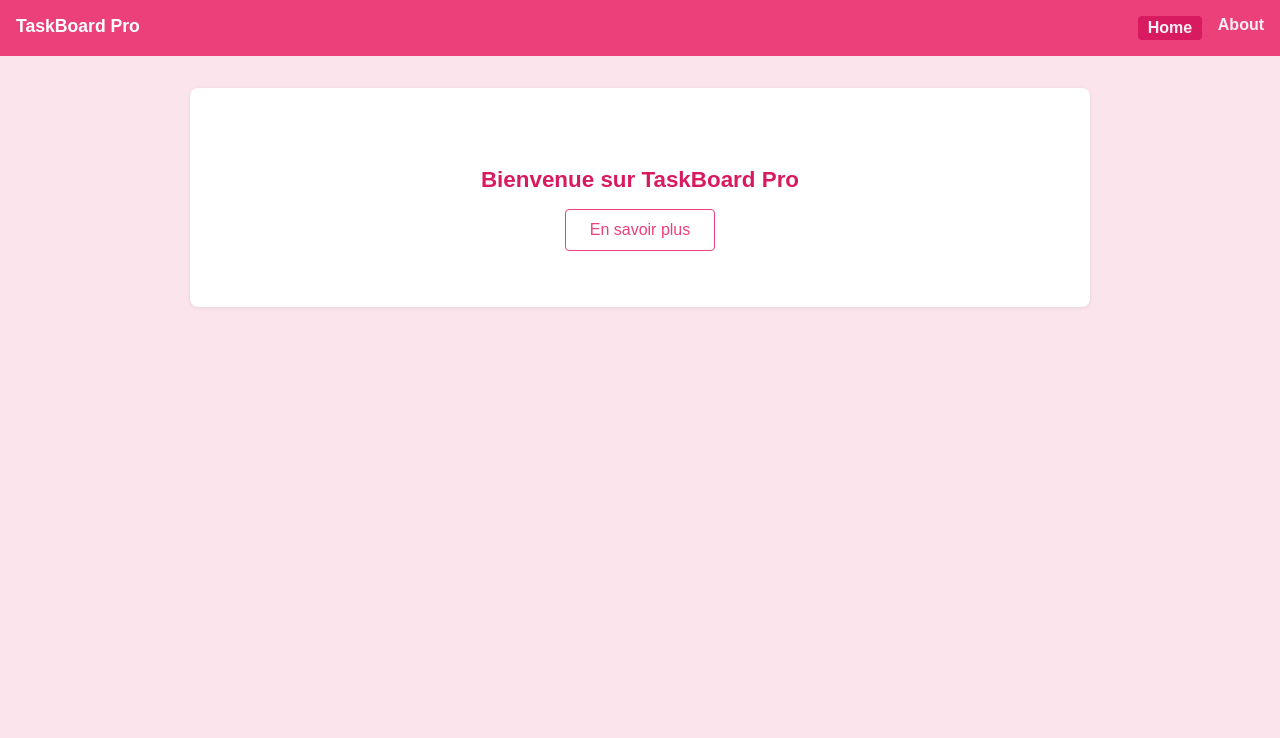
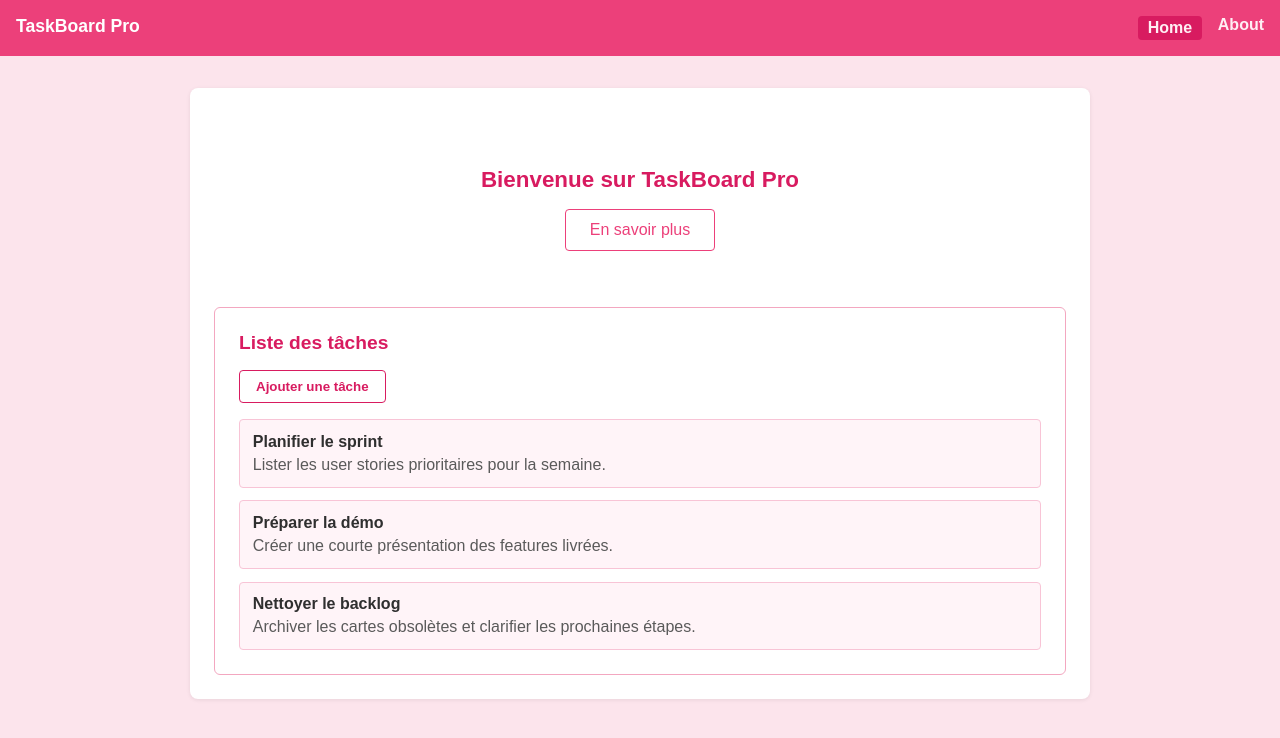
Before and after one commit to anais0704/TaskBoardPro, an Angular app: page / in a window 1280 px wide. Shown: the top 738 px of the page. Built offline with nearby package versions, Linux system fonts and the light colour scheme.

Commit message:
feat: BehaviorSubject

```diff
--- /dev/null
+++ b/src/app/core/services/task.service.ts
@@ -0,0 +1,34 @@
+import { Injectable } from '@angular/core';
+import { BehaviorSubject, Observable } from 'rxjs';
+
+@Injectable({
+  providedIn: 'root'
+})
+export class TaskService {
+  private tasks = [
+    { id: 1, title: 'Planifier le sprint', description: 'Lister les user stories prioritaires pour la semaine.' },
+    { id: 2, title: 'Préparer la démo', description: 'Créer une courte présentation des features livrées.' },
+    { id: 3, title: 'Nettoyer le backlog', description: 'Archiver les cartes obsolètes et clarifier les prochaines étapes.' }
+  ];
+
+  private readonly taskSubject = new BehaviorSubject([...this.tasks]);
+  readonly tasks$ = this.taskSubject.asObservable();
+
+  getTasks(): Observable<{ id: number; title: string; description: string }[]> {
+    return this.tasks$;
+  }
+
+  addTask(task: { id: number; title: string; description: string }): void {
+    this.tasks = [...this.tasks, task];
+    this.emitTasks();
+  }
+
+  removeTask(id: number): void {
+    this.tasks = this.tasks.filter((task) => task.id !== id);
+    this.emitTasks();
+  }
+
+  private emitTasks(): void {
+    this.taskSubject.next([...this.tasks]);
+  }
+}
--- a/src/app/home/home.component.html
+++ b/src/app/home/home.component.html
@@ -2,3 +2,5 @@
   <p class="hero__eyebrow">Bienvenue sur TaskBoard Pro</p>
   <a routerLink="/about" class="hero__cta">En savoir plus</a>
 </section>
+
+<app-task></app-task>
--- a/src/app/home/home.component.ts
+++ b/src/app/home/home.component.ts
@@ -1,11 +1,12 @@
 import { Component } from '@angular/core';
 import { CommonModule } from '@angular/common';
 import { RouterLink } from '@angular/router';
+import { TaskComponent } from '../task/task.component';
 
 @Component({
   selector: 'app-home',
   standalone: true,
-  imports: [CommonModule, RouterLink],
+  imports: [CommonModule, RouterLink, TaskComponent],
   templateUrl: './home.component.html',
   styleUrls: ['./home.component.scss']
 })
--- /dev/null
+++ b/src/app/task/task.component.html
@@ -0,0 +1,31 @@
+<section class="tasks-card">
+  <h2>Liste des tâches</h2>
+
+  <button type="button" class="tasks-card__toggle" (click)="toggleForm()">
+    {{ showForm ? 'Fermer le formulaire' : 'Ajouter une tâche' }}
+  </button>
+
+  <form *ngIf="showForm" (ngSubmit)="addTask()" class="tasks-card__form">
+    <input type="text" placeholder="Titre" [(ngModel)]="newTask.title" name="title" required />
+    <textarea
+      placeholder="Description"
+      [(ngModel)]="newTask.description"
+      name="description"
+      required
+    ></textarea>
+    <button type="submit">Enregistrer</button>
+  </form>
+
+  <ng-container *ngIf="tasks$ | async as tasks; else loading">
+    <ul>
+      <li *ngFor="let task of tasks">
+        <strong>{{ task.title }}</strong>
+        <p>{{ task.description }}</p>
+      </li>
+    </ul>
+  </ng-container>
+
+  <ng-template #loading>
+    <p class="tasks-card__loading">Chargement des tâches...</p>
+  </ng-template>
+</section>
--- /dev/null
+++ b/src/app/task/task.component.scss
@@ -0,0 +1,73 @@
+.tasks-card {
+  border: 1px solid #f3a7c0;
+  border-radius: 6px;
+  padding: 1.5rem;
+  margin-top: 1.5rem;
+  background: #fff;
+}
+
+.tasks-card h2 {
+  margin: 0 0 1rem;
+  color: #d81b60;
+  font-size: 1.2rem;
+}
+
+.tasks-card__toggle {
+  border: 1px solid #d81b60;
+  background: transparent;
+  color: #d81b60;
+  padding: 0.5rem 1rem;
+  border-radius: 4px;
+  font-weight: 600;
+  cursor: pointer;
+  margin-bottom: 1rem;
+}
+
+.tasks-card__form {
+  display: grid;
+  gap: 0.6rem;
+  margin-bottom: 1rem;
+}
+
+.tasks-card__form input,
+.tasks-card__form textarea {
+  border: 1px solid #f8c4d6;
+  border-radius: 4px;
+  padding: 0.6rem;
+  font: inherit;
+}
+
+.tasks-card__form button {
+  border: 1px solid #d81b60;
+  background: #d81b60;
+  color: #fff;
+  padding: 0.6rem;
+  border-radius: 4px;
+  font-weight: 600;
+  cursor: pointer;
+}
+
+.tasks-card ul {
+  list-style: none;
+  padding: 0;
+  margin: 0;
+  display: grid;
+  gap: 0.8rem;
+}
+
+.tasks-card li {
+  border: 1px solid #f8c4d6;
+  border-radius: 4px;
+  padding: 0.8rem;
+  background: #fff4f8;
+}
+
+.tasks-card li p {
+  margin: 0.3rem 0 0;
+  color: #5a5a5a;
+}
+
+.tasks-card__loading {
+  margin: 0;
+  color: #5a5a5a;
+}
--- /dev/null
+++ b/src/app/task/task.component.ts
@@ -0,0 +1,33 @@
+import { Component, inject } from '@angular/core';
+import { CommonModule } from '@angular/common';
+import { FormsModule } from '@angular/forms';
+import { TaskService } from '../core/services/task.service';
+
+@Component({
+  selector: 'app-task',
+  standalone: true,
+  imports: [CommonModule, FormsModule],
+  templateUrl: './task.component.html',
+  styleUrls: ['./task.component.scss']
+})
+export class TaskComponent {
+  private readonly taskService = inject(TaskService);
+  readonly tasks$ = this.taskService.getTasks();
+
+  newTask = { title: '', description: '' };
+  showForm = false;
+
+  addTask(): void {
+    if (!this.newTask.title.trim() || !this.newTask.description.trim()) {
+      return;
+    }
+    const id = Date.now();
+    this.taskService.addTask({ id, ...this.newTask });
+    this.newTask = { title: '', description: '' };
+    this.showForm = false;
+  }
+
+  toggleForm(): void {
+    this.showForm = !this.showForm;
+  }
+}
```
Also changed, not shown: 2 other files (tests, documents, lock files or other folders).
